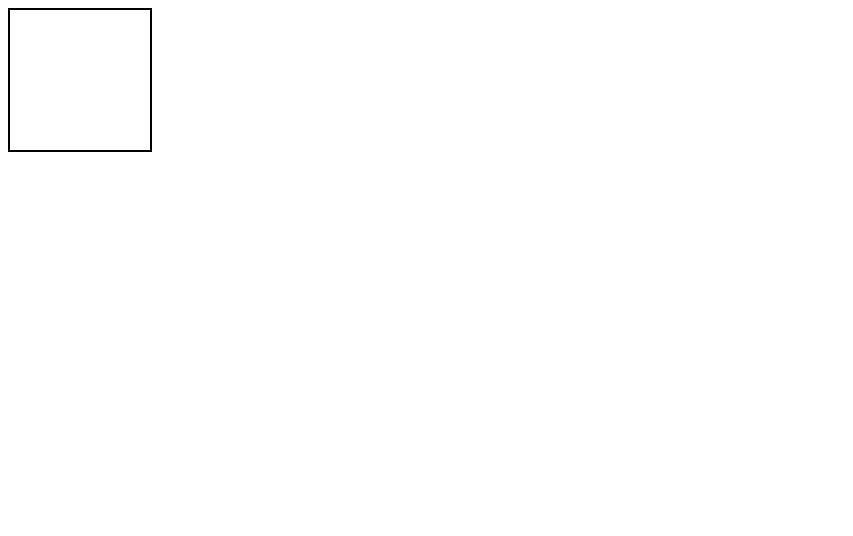
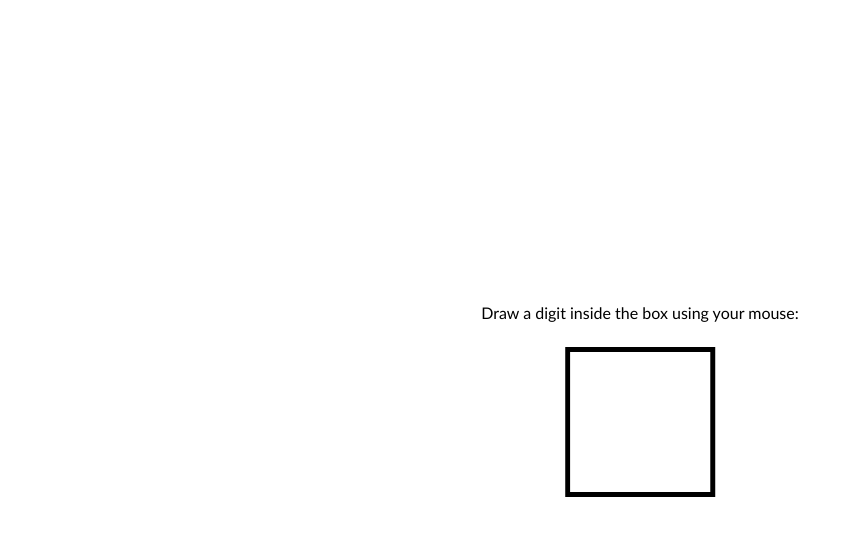
Before and after one commit to DanielPeterssonAI/WebMNIST, a plain HTML site: page index.html in a window 1280 px wide. Shown: the whole page, without its empty margins (0-853 px from the left). Drawn offline with Linux system fonts and the light colour scheme.

Commit message:
ehhh kommer inte ihåg

```diff
--- a/index.html
+++ b/index.html
@@ -1,17 +1,38 @@
 <head><style>
+    body{
+        font-family: 'Trebuchet MS', 'Lucida Sans Unicode', 'Lucida Grande', 'Lucida Sans', Arial, sans-serif;
+        margin-left: auto;
+        margin-right: auto;
+        align-items: center;
+        width: 80%
+    }
+    .container{
+        width: max-content;
+        position: absolute;
+        left: 50%;
+        top: 50%;
+        -webkit-transform: translate(-50%, -50%);
+        transform: translate(-50%, -50%);
+        text-align: center;
+    }
 
-  #inputcontainer{
-      border: 2px solid #000;
-      width: max-content;
-  }
-  #input{
-      zoom: 500%;
-      border:0px solid #000000;
-  }
-</style></head>
-<div id = "inputcontainer"><canvas id = "input" width = "28" height = "28"></canvas></div>
-<div id="output"></div>
+    .automargin{
+        margin-left: auto;
+        margin-right: auto;
+        margin-top: 5px;
+    }
 
+    #input{
+        zoom: 500%;
+        border: 1px solid #000;
+    }
+    </style>
+</head>
+    <div class = "container">
+        <div class = "automargin" id = "title">Draw a digit inside the box using your mouse:</div>
+        <canvas class = "automargin" id = "input" width = "28" height = "28"></canvas>
+        <div class = "automargin" id = "output"></div>
+    </div>
 <script>
 function loadXMLDoc(data) {
     var xhttp = new XMLHttpRequest();
@@ -27,8 +48,8 @@ function loadXMLDoc(data) {
     xhttp.send(data);
 }
 
-var c = document.getElementById('input');
-var ctx = c.getContext('2d');
+var c = document.getElementById("input");
+var ctx = c.getContext("2d");
     ctx.fillStyle = "#FFF";
     ctx.fillRect(0, 0, 28, 28);
     ctx.fillStyle = "#000";
@@ -36,9 +57,11 @@ var mouse_x = 0;
 var mouse_y = 0;
 var fire = 0;
 
-input = document.getElementById('input');
+input = document.getElementById("input");
 
 input.addEventListener("mousedown", function(e) {
+    ctx.fillStyle = "#FFF";
+    ctx.fillRect(0, 0, 28, 28);
     fire = 1;
 });
 
@@ -53,10 +76,13 @@ input.addEventListener("mouseup", function(e) {
 });
 
 input.addEventListener("mousemove", function(e) {
-    mouse_x = Math.round(e.clientX / 5 - 2);
-    mouse_y = Math.round(e.clientY / 5 - 2);
+    var rect = e.target.getBoundingClientRect();
+    mouse_x = Math.round(e.clientX / 5 - rect.left - 3);
+    mouse_y = Math.round(e.clientY / 5 - rect.top - 3);
+
+    ctx.fillStyle = "#000";
     if(fire == 1){
-        ctx.fillRect(mouse_x, mouse_y, 3, 3);
+        ctx.fillRect(mouse_x, mouse_y, 2, 2);
     }
 });
 </script>
```
Also changed, not shown: 1 other file.
